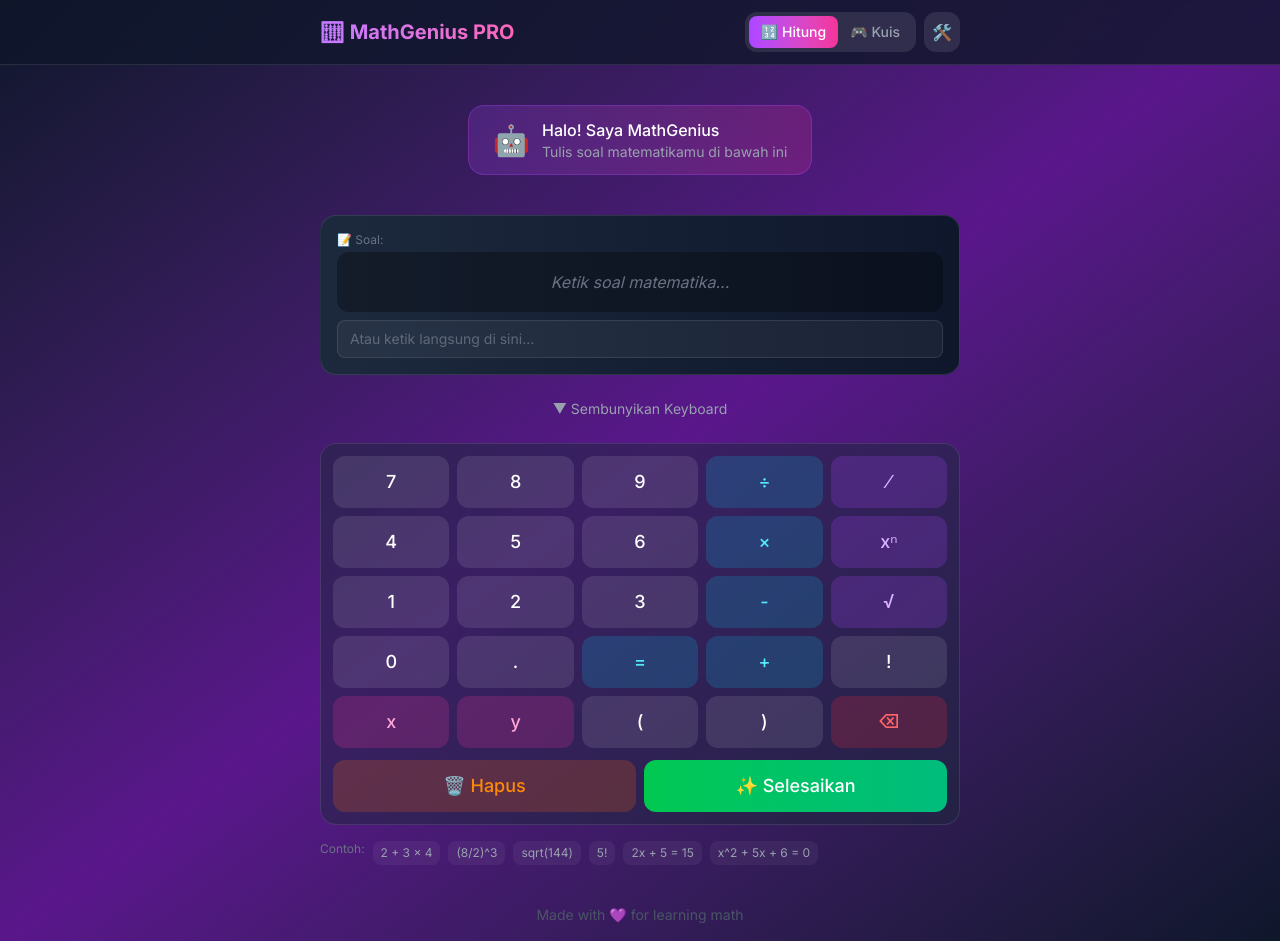
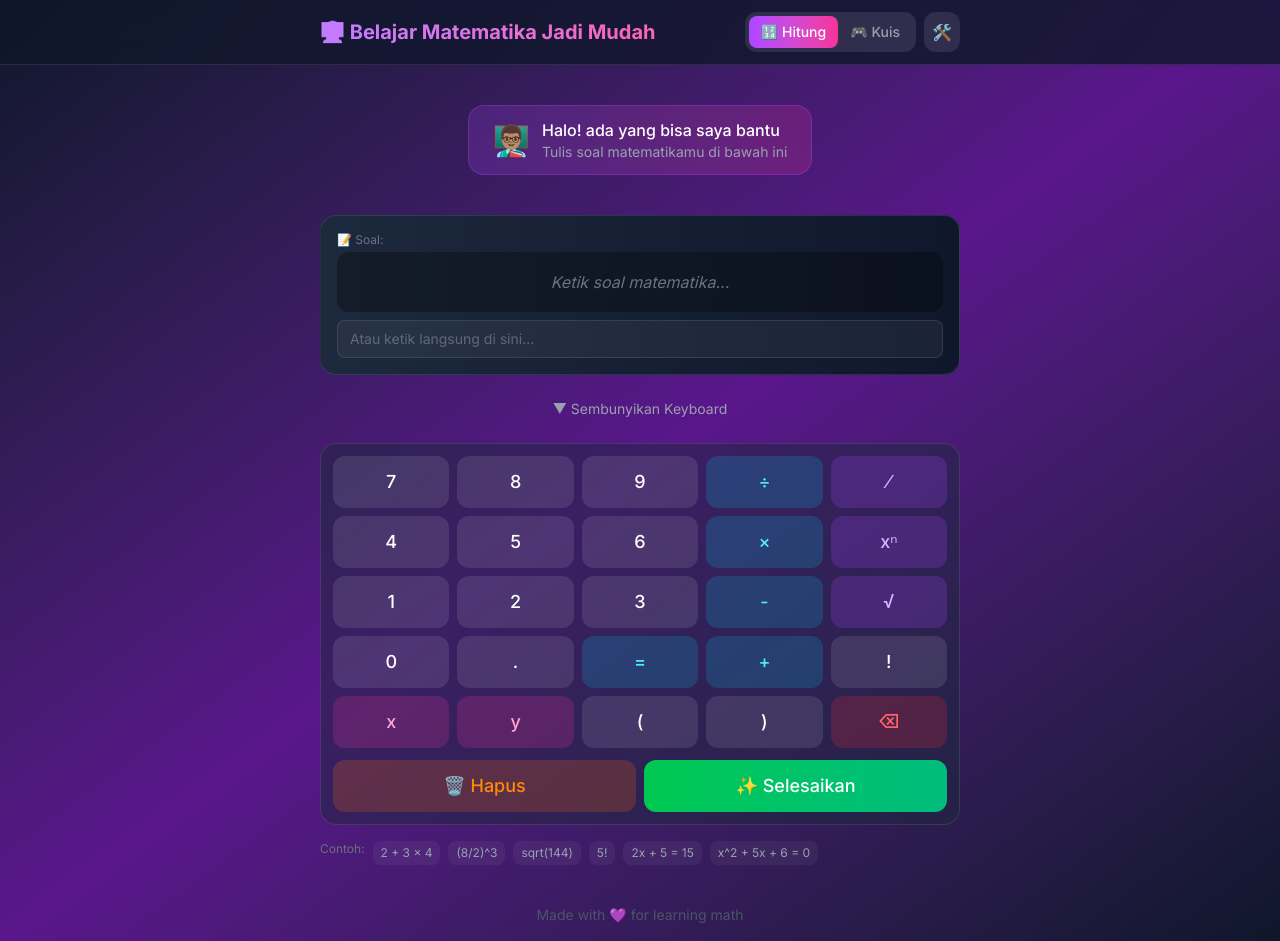
Before and after one commit to Tujuhtigapuluh/Belajar-Matematika-Jadi-Mudah-, a React (Vite) app: page / in a window 1280 px wide. Built offline with nearby package versions, Linux system fonts and the light colour scheme.

Commit message:
first commit

```diff
--- a/src/App.tsx
+++ b/src/App.tsx
@@ -158,7 +158,7 @@ export default function App() {
       <header className="sticky top-0 z-30 bg-slate-900/80 backdrop-blur-xl border-b border-white/10">
         <div className="max-w-2xl mx-auto px-4 py-3 flex items-center justify-between">
           <h1 className="text-xl font-bold bg-gradient-to-r from-purple-400 to-pink-400 bg-clip-text text-transparent flex items-center gap-2">
-            🧮 MathGenius PRO
+            👩‍🏫 Belajar Matematika Jadi Mudah
           </h1>
 
           <div className="flex items-center gap-2">
@@ -257,9 +257,9 @@ const CalculatorMode: React.FC<CalculatorModeProps> = ({
       {/* Welcome Message */}
       <div className="text-center py-4">
         <div className="inline-flex items-center gap-3 bg-gradient-to-r from-purple-500/20 to-pink-500/20 rounded-2xl px-6 py-3 border border-purple-500/30">
-          <span className="text-3xl">🤖</span>
+          <span className="text-3xl">👨🏽‍🏫</span>
           <div className="text-left">
-            <p className="text-white font-medium">Halo! Saya MathGenius</p>
+            <p className="text-white font-medium">Halo! ada yang bisa saya bantu</p>
             <p className="text-sm text-gray-400">Tulis soal matematikamu di bawah ini</p>
           </div>
         </div>
```
